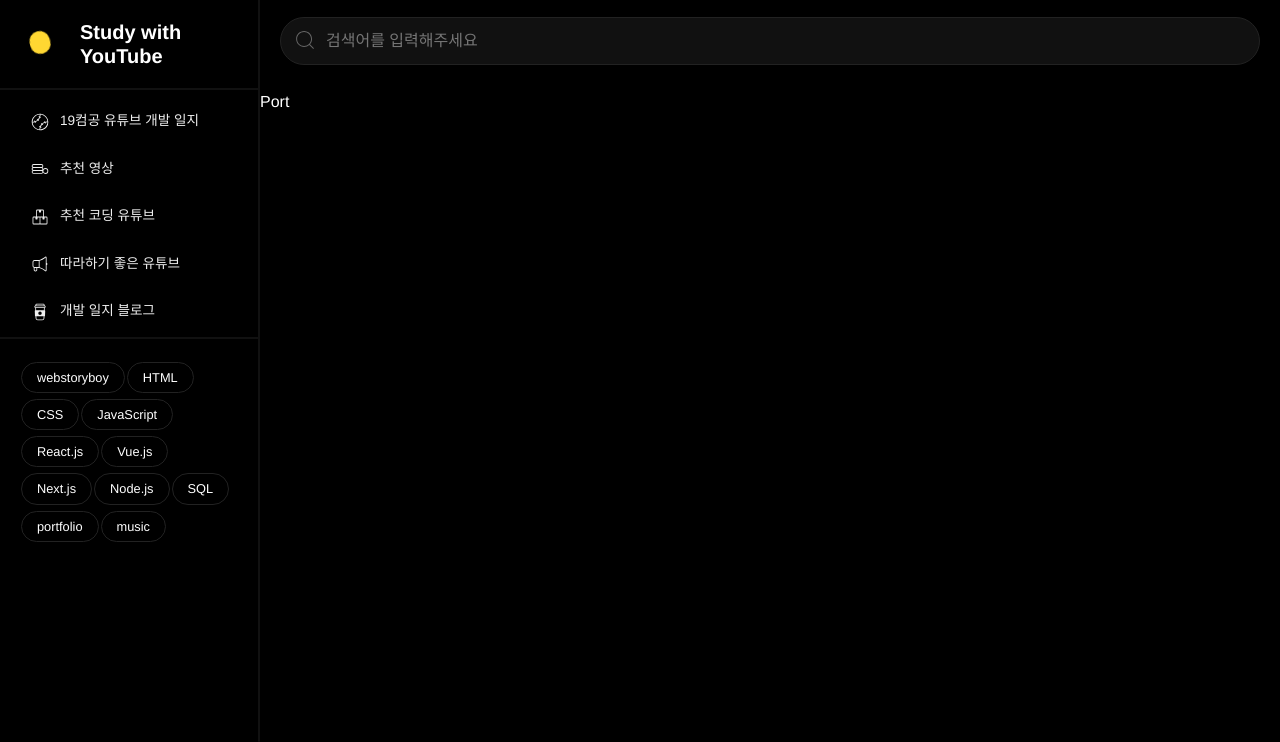
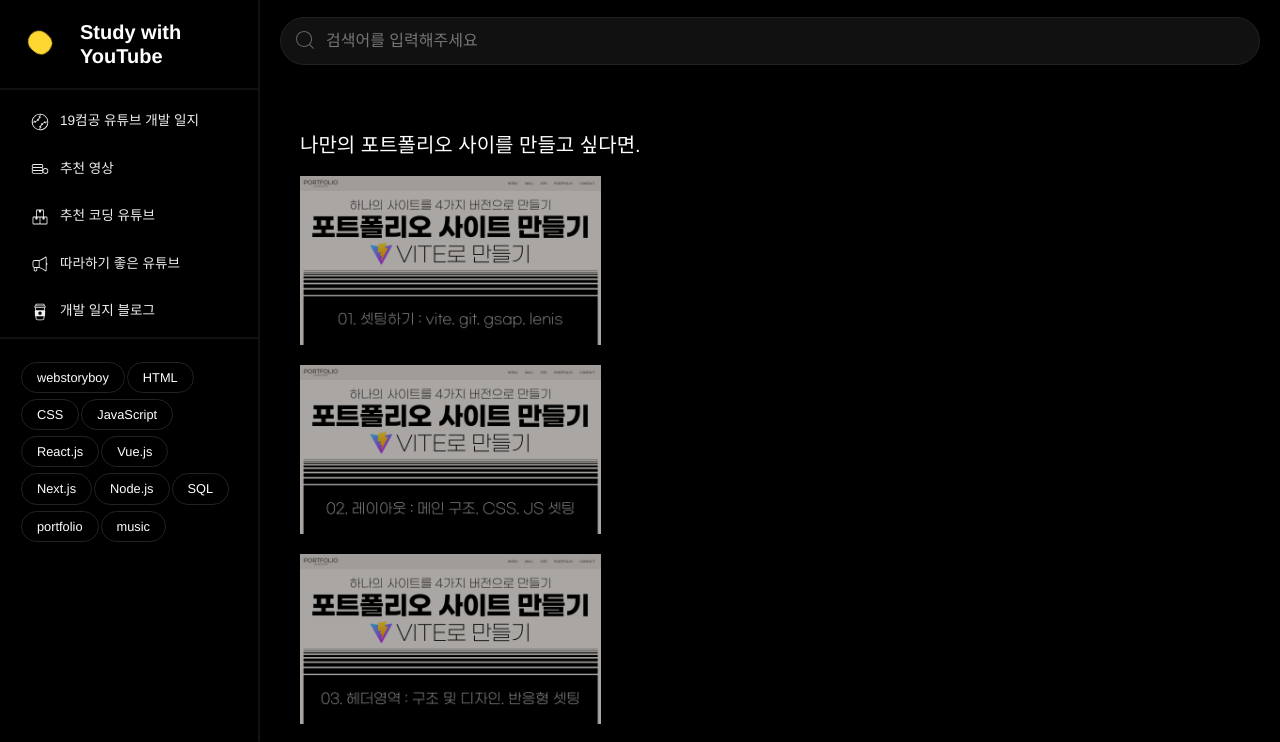
Before and after one commit to byoungukpark/YouTube_Utilization_Project_v1, a React (Create React App) app: page /port in a window 1280 px wide. Shown: the top 742 px of the page. Built offline with nearby package versions, Linux system fonts and the light colour scheme; a web font is replaced by a local one.

Commit message:
나머지 페이지 작업-미완

```diff
--- a/src/assets/scss/section/_developer.scss
+++ b/src/assets/scss/section/_developer.scss
@@ -9,24 +9,43 @@
     }
 
     .developer {
-        margin-right: 20px;
+        // margin-right: 20px;
 
         .developer__img {
-            width: 150px;
-            height: 150px;
+            // width: 150px;
+            // height: 150px;
             border-radius: 50%;
             overflow: hidden;
             margin-bottom: 10px;
         }
         .developer__info {
-            width: 150px;
+            // width: 150px;
             text-align: center;
             @include line-one;
+            // padding-bottom: 40px;
+        }
+    }
+}
+
+
+#developerPage {
+    .developer__inner {
+        .developer {
+            margin-right: 20px;
+        }
+        .developer__img {
+            width: 150px;
+            height: 150px;
+        }
+        .developer__info {
+            width: 150px;
             padding-bottom: 40px;
         }
     }
 }
+
 @media (max-width: 1200px){
+    #developerPage {
         .developer__inner {
             justify-content: center;
 
@@ -38,12 +57,15 @@
                     height: 130px;
                     margin: 10px auto;
                 }
-            .developer__info {}
             }
         }
     }
+
+}
 @media (max-width: 800px){
+    #developerPage {
         .developer__inner {
             margin-top: 70px;
         }
     }
+}
--- /dev/null
+++ b/src/components/videos/VideoCards.jsx
@@ -0,0 +1,20 @@
+import React from 'react'
+import { Link } from 'react-router-dom'
+
+const VideoCards = ({videos}) => {
+  return (
+    <div>
+        {videos.map((video, key) => (
+            <div className='video' key={key}>
+                <div className='video__thumb play__icon'>
+                    <Link to={`video/${video.videoId}`}>
+                        <img src={video.img} alt={video.title} />
+                    </Link>
+                </div>
+            </div>
+        ))}
+    </div>
+  )
+}
+
+export default VideoCards
--- a/src/pages/Developer.jsx
+++ b/src/pages/Developer.jsx
@@ -1,16 +1,26 @@
-import React from 'react'
+import React, { useEffect, useState } from 'react'
 import MainStage from '../components/section/MainStage'
 
 import { developerText } from '../data/developer'
 import { Link } from 'react-router-dom'
 
 const Developer = () => {
+  const [loading, setLoading] = useState(true);
+
+  useEffect(() => {
+      setTimeout(() => {
+          setLoading(false);
+      }, 300);
+  }, []);
+
+  const developer_page_class = loading ? 'isLoading' : 'isLoaded';
+
   return (
     <MainStage
       title='추천 코딩 유튜브'
       description='추천 코딩 유튜브 페이지입니다.'
     >
-      <section id='developer_page'>
+      <section id='developer_page' className={developer_page_class}>
         <h2>추천 개발자 유튜브를 소개합니다</h2>
         <div className='developer__inner'>
           {developerText.map((developer, key) => (
--- a/src/pages/Gsap.jsx
+++ b/src/pages/Gsap.jsx
@@ -1,13 +1,30 @@
-import React from 'react'
+import React, { useEffect, useState } from 'react'
 import MainStage from '../components/section/MainStage'
 
+import { gsapText } from '../data/gsap'
+import VideoCards from '../components/videos/VideoCards'
+
 const Gsap = () => {
+  const[loding, setLoading] = useState(true);
+  useEffect(() => {
+    setTimeout(() => {
+      setLoading(false);
+    }, 500);
+  }, [])
+
+  const gsap_page_class = loding ? 'isLoading' : 'isLoaded';
+
   return (
     <MainStage
       title='GSAP 사이트'
       description='GSAP 사이트 튜토리얼 강의입니다.'
     >
-      Gsap
+      <section id='gsap' className={gsap_page_class}>
+        <h2>창의적 사이트를 만들고 싶다면!</h2>
+        <div className='video__inner'>
+          <VideoCards videos={gsapText}/>
+        </div>
+      </section>
     </MainStage>
   )
 }
--- a/src/pages/Port.jsx
+++ b/src/pages/Port.jsx
@@ -1,13 +1,30 @@
-import React from 'react'
+import React, { useEffect, useState } from 'react'
 import MainStage from '../components/section/MainStage'
 
+import { portfolioText } from '../data/portfolio'
+import VideoCards from '../components/videos/VideoCards'
+
 const Port = () => {
+  const[loding, setLoading] = useState(true);
+  useEffect(() => {
+    setTimeout(() => {
+      setLoading(false);
+    }, 500);
+  }, [])
+
+  const port_page_class = loding ? 'isLoading' : 'isLoaded';
+
   return (
     <MainStage
       title='포트폴리오 사이트'
       description='포트폴리오 사이트 튜토리얼 강의입니다.'
     >
-      Port
+      <section id='port_page' className={port_page_class}>
+        <h2>나만의 포트폴리오 사이를 만들고 싶다면.</h2>
+        <div className='video__inner'>
+          <VideoCards videos={portfolioText}/>
+        </div>
+      </section>
     </MainStage>
   )
 }
--- a/src/pages/Today.jsx
+++ b/src/pages/Today.jsx
@@ -1,16 +1,26 @@
-import React from 'react'
+import React, { useEffect, useState } from 'react'
 import MainStage from '../components/section/MainStage'
 
 import { todayText } from '../data/today'
 import { Link } from 'react-router-dom'
 
 const Today = () => {
+  const [loading, setLoading] = useState(true);
+
+  useEffect(() => {
+      setTimeout(() => {
+          setLoading(false);
+      }, 300);
+  }, []);
+
+  const today_page_class = loading ? 'isLoading' : 'isLoaded';
+
   return (
     <MainStage
       title = '추천 영상'
       description='오늘의 추천 유튜브 영상입니다.'
     >
-      <section id='today_page'>
+      <section id='today_page' className={today_page_class}>
         <h2>오늘의 추천 영상 입니다.</h2>
 
         {todayText.map((today, key) => (
--- a/src/pages/Webd.jsx
+++ b/src/pages/Webd.jsx
@@ -1,13 +1,30 @@
-import React from 'react'
+import React, { useEffect, useState } from 'react'
 import MainStage from '../components/section/MainStage'
 
+import { webdText } from '../data/webd'
+import VideoCards from '../components/videos/VideoCards'
+
 const Webd = () => {
+  const[loding, setLoading] = useState(true);
+  useEffect(() => {
+    setTimeout(() => {
+      setLoading(false);
+    }, 300);
+  }, [])
+
+  const webdPageClass = loding ? 'isLoading' : 'isLoaded';
+
   return (
     <MainStage
       title='따라하기 좋은 유튜브'
       description='따라하기 좋은 유튜브를 소개합니다.'
     >
-      Webd
+      <section id='Webd_page' className={webdPageClass}>
+        <h2> 따라하는 코딩 추천 유튜브 영상 </h2>
+        <div className='video__inner'>
+          <VideoCards videos = {webdText} />
+        </div>
+      </section>
     </MainStage>
   )
 }
--- a/src/pages/Website.jsx
+++ b/src/pages/Website.jsx
@@ -1,13 +1,30 @@
-import React from 'react'
+import React, { useEffect, useState } from 'react'
 import MainStage from '../components/section/MainStage'
 
+import { websiteText } from '../data/website'
+import VideoCards from '../components/videos/VideoCards'
+
 const Website = () => {
+  const[loding, setLoading] = useState(true);
+  useEffect(() => {
+    setTimeout(() => {
+      setLoading(false);
+    }, 500);
+  }, [])
+
+  const website_page_class = loding ? 'isLoading' : 'isLoaded';
+
   return (
     <MainStage
       title='19컴공 개발 일지 블로그'
       description='19컴공 개발일지에 블로그를 소개합니다.'
     >
-      Website
+      <section id='website' className={website_page_class}>
+        <h2>19컴공 개발일지에 블로그를 소개합니다.</h2>
+        <div className='video__inner'>
+          <VideoCards videos={websiteText}/>
+        </div>
+      </section>
     </MainStage>
   )
 }
--- a/src/pages/Youtube.jsx
+++ b/src/pages/Youtube.jsx
@@ -1,13 +1,30 @@
-import React from 'react'
+import React, { useEffect, useState } from 'react'
 import MainStage from '../components/section/MainStage'
 
+import { youtubeText } from '../data/youtube'
+import VideoCards from '../components/videos/VideoCards'
+
 const Youtube = () => {
+  const[loding, setLoading] = useState(true);
+  useEffect(() => {
+    setTimeout(() => {
+      setLoading(false);
+    }, 500);
+  }, [])
+
+  const youtube_page_class = loding ? 'isLoading' : 'isLoaded';
+
   return (
     <MainStage
       title='유튜브 사이트'
       description='유튜브 사이트 튜토리얼 강의입니다.'
     >
-      Youtube
+      <section id='youtube' className={youtube_page_class}>
+        <h2>나만의 유튜브 사이트 만들기</h2>
+        <div className='video__inner'>
+          <VideoCards videos={youtubeText}/>
+        </div>
+      </section>
     </MainStage>
   )
 }
```
Lines whose indentation alone changed are shown as unchanged.
